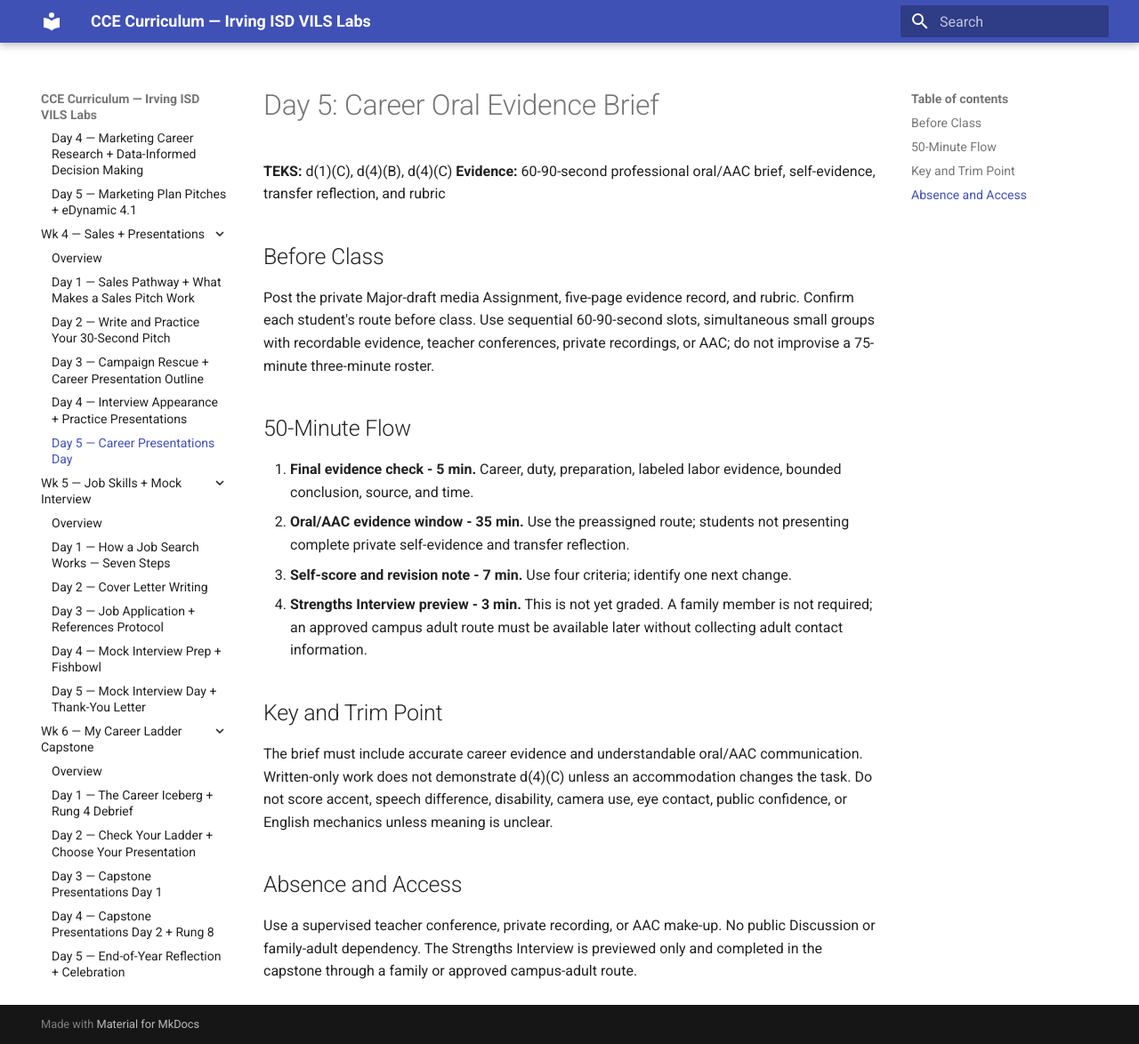
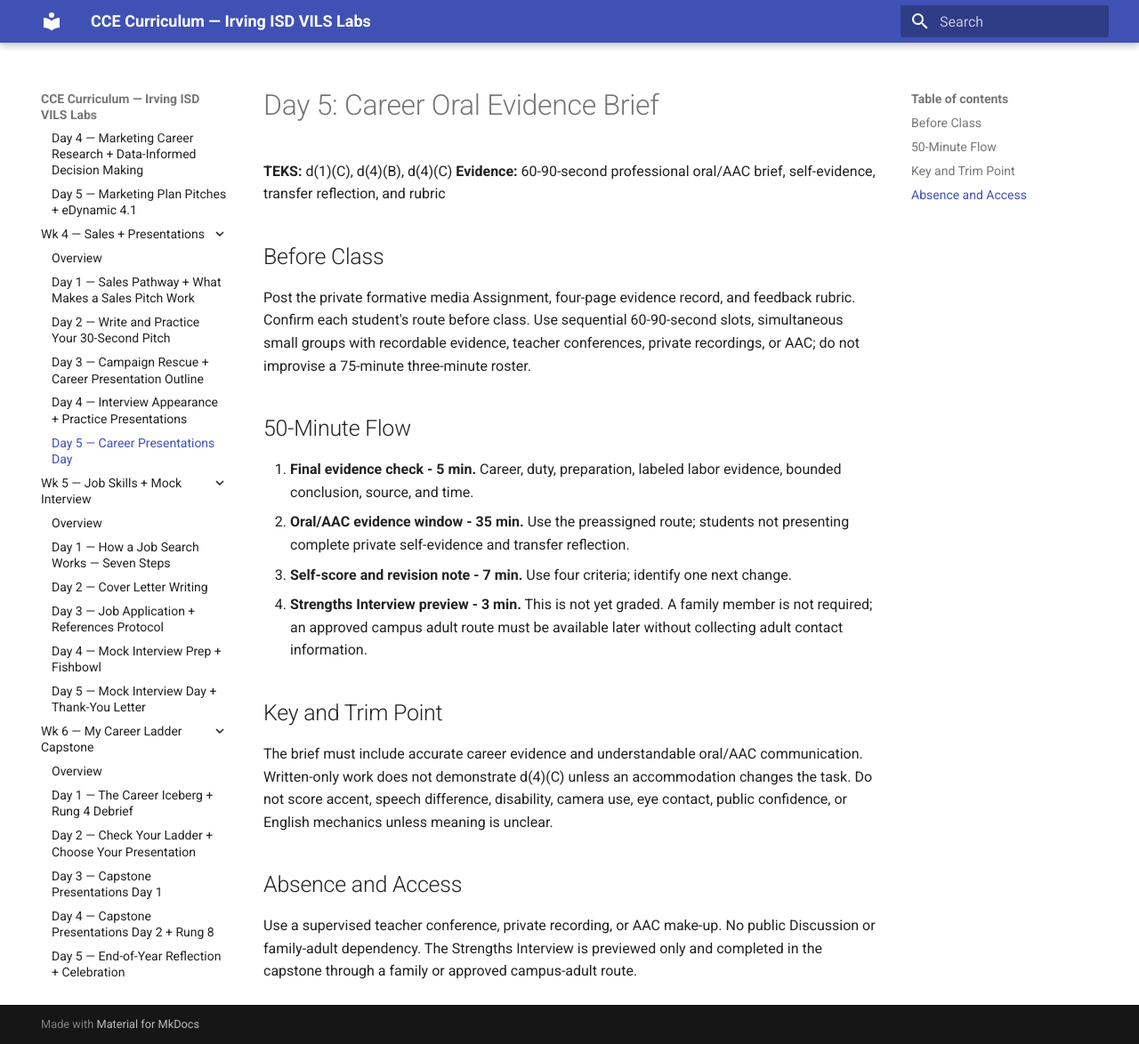
Before and after one commit to elbrielle/cce-curriculum, an MkDocs documentation site: the page built from docs/6sw/wk4-sales-presentations/day5.md, in a window 1280 px wide and 1174 px high. Shown: the whole window at 89% size. Built offline with MkDocs 1.6.1 and Material for MkDocs 9.7.7, drawn with Linux system fonts in a browser that asks for light colours; the version menu is left out.

Commit message:
Clarify oral evidence as formative rehearsal

```diff
--- a/docs/6sw/wk4-sales-presentations/day5.md
+++ b/docs/6sw/wk4-sales-presentations/day5.md
@@ -5,7 +5,7 @@
 
 ## Before Class
 
-Post the private Major-draft media Assignment, five-page evidence record, and rubric. Confirm each student's route before class. Use sequential 60-90-second slots, simultaneous small groups with recordable evidence, teacher conferences, private recordings, or AAC; do not improvise a 75-minute three-minute roster.
+Post the private formative media Assignment, four-page evidence record, and feedback rubric. Confirm each student's route before class. Use sequential 60-90-second slots, simultaneous small groups with recordable evidence, teacher conferences, private recordings, or AAC; do not improvise a 75-minute three-minute roster.
 
 ## 50-Minute Flow
 
```
Also changed, not shown: docs/6sw/wk4-sales-presentations/overview.md (+1 -1 lines), 5 other files.
